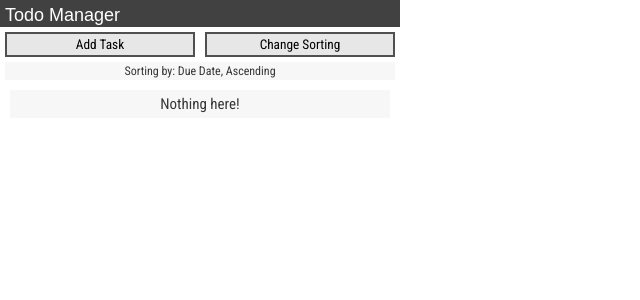
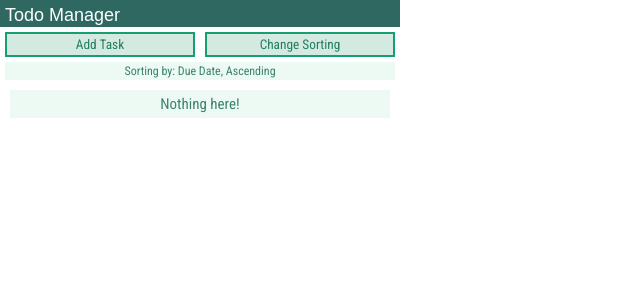
Before and after one commit to SciDev5/crx-TodoManager, a React (Create React App) app: page / in a window 1280 px wide. Shown: the top 300 px of the page, without its empty margins (0-640 px from the left). Built offline with nearby package versions, Linux system fonts and the light colour scheme; a web font is replaced by a local one.

Commit message:
Redo the look of the app.

```diff
--- a/package.json
+++ b/package.json
@@ -1,6 +1,6 @@
 {
     "name": "crx-todo-manager",
-    "version": "0.1.0",
+    "version": "0.9.1",
     "private": true,
     "dependencies": {
         "@testing-library/jest-dom": "^5.12.0",
--- a/src/index.scss
+++ b/src/index.scss
@@ -2,40 +2,39 @@
 @import "./vars.scss";
 
 //*
-:root { // LIGHT MODE
-  --background: #ffffff;
-  --background-med: #f7f7f7;
-  --background-em: #414141;
-  --text: #000000;
-  --text-med: #353535;
-  --text-em: #ffffff;
+:root { // LIGHT MODE:root
+  --background: #fff;
+  --background-med: #edf9f3;
+  --background-em: #2e6860;
+  --text: #217f61;
+  --text-med: #3a826f;
+  --text-em: #fff;
+  --border: #51ad8e;
+  --interactable-fg: #179f74;
+  --interactable-bg: #d4eae1;
+  --interactable-bg-hov: #cce6df;
+  --interactable-em-fg: #f9fffd;
+  --interactable-em-bg: #58a78d;
 
-  --border: #777777;
-
-  --interactable-fg: #505050;
-  --interactable-bg: #e7e7e7;
-  --interactable-bg-hov: #d6d6d6;
-  --interactable-em-fg: #fdfdfd;
-  --interactable-em-bg: #3b3b3b;
+  --focus-col: #204137;
 }
-/*/
-:root { // DARK MODE
-  --background: #3d3d3d;
-  --background-med: #292929;
-  --background-em: #161616;
-  --text: #ffffff;
-  --text-med: #f0f0f0;
-  --text-em: #d6d6d6;
-
-  --border: #777777;
-
-  --interactable-fg: #acacac;
-  --interactable-bg: #252525;
-  --interactable-bg-hov: #474747;
-  --interactable-em-fg: #292929;
-  --interactable-em-bg: #f0f0f0;
+@media (prefers-color-scheme: dark) {
+  :root { // DARK MODE
+    --background: #1b0d2c;
+    --background-med: #2b1842;
+    --background-em: #3e1366;
+    --text: #fff;
+    --text-med: #e2d0f9;
+    --text-em: #e5e2f2;
+    --border: #8d68cc;
+    --interactable-fg: #8860d4;
+    --interactable-bg: #401560;
+    --interactable-bg-hov: #442d54;
+    --interactable-em-fg: #2f0b68;
+    --interactable-em-bg: #c39dff;
+    --focus-col: #ad1eff;
+  }
 }
-//*/
 
 body {
   margin: 0;
@@ -53,7 +52,7 @@ body {
 }
 
 :focus {
-  outline-color: #7c7c7c;
+  outline-color: var(--focus-col);
   outline-style: auto;
   z-index: 3;
   &.hwt-Assignment { position: relative; }
```
Also changed, not shown: public/manifest.json.
